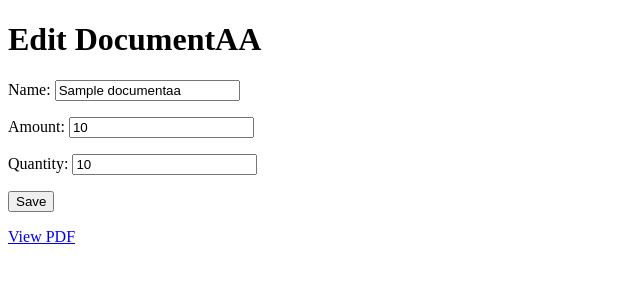
After one commit to gcca/plaza-mkforms, a Django app: page /plaza/mkforms/documentaa/1/edit/ in a window 1280 px wide. The commit adds this page. Shown: the top 300 px of the page, without its empty margins (0-640 px from the left). Run offline with Django 5.2, Linux system fonts and the light colour scheme; tables that the repository leaves empty hold one stand-in row (values such as "Sample post").

Commit message:
20251208210711

```diff
--- /dev/null
+++ b/plaza_mkforms/templates/plaza_mkforms/documentaa/edit.html
@@ -0,0 +1,15 @@
+<!DOCTYPE html>
+<html>
+<head>
+    <title>Edit DocumentAA</title>
+</head>
+<body>
+    <h1>Edit DocumentAA</h1>
+    <form method="post">
+        {% csrf_token %}
+        {{ form.as_p }}
+        <button type="submit">Save</button>
+    </form>
+    <p><a href="{% url 'plaza-mkforms:documentaa-pdf' pk=object.pk %}">View PDF</a></p>
+</body>
+</html>
--- a/plaza_mkforms/templates/plaza_mkforms/documentaa/list.html
+++ b/plaza_mkforms/templates/plaza_mkforms/documentaa/list.html
@@ -7,7 +7,7 @@
     <h1>DocumentAA List</h1>
     <ul>
         {% for document in object_list %}
-        <li>{{ document.name }} - Amount: {{ document.amount }} - Quantity: {{ document.quantity }}</li>
+        <li><a href="{% url 'plaza-mkforms:documentaa-edit' pk=document.pk %}">{{ document.name }} - Amount: {{ document.amount }} - Quantity: {{ document.quantity }}</a></li>
         {% endfor %}
     </ul>
     <a href="{% url 'plaza-mkforms:documentaa-create' %}">Create New DocumentAA</a>
--- a/plaza_mkforms/urls.py
+++ b/plaza_mkforms/urls.py
@@ -15,4 +15,14 @@ urlpatterns = [
         plaza_mkforms.views.DocumentAACreateView.as_view(),
         name="documentaa-create",
     ),
+    django.urls.path(
+        "documentaa/<int:pk>/edit/",
+        plaza_mkforms.views.DocumentAAEditView.as_view(),
+        name="documentaa-edit",
+    ),
+    django.urls.path(
+        "documentaa/<int:pk>/pdf/",
+        plaza_mkforms.views.PDFView.as_view(),
+        name="documentaa-pdf",
+    ),
 ]
--- a/plaza_mkforms/views.py
+++ b/plaza_mkforms/views.py
@@ -1,5 +1,10 @@
+import io
+
+import django.http
 import django.urls
 import django.views.generic
+import reportlab.lib.pagesizes
+import reportlab.pdfgen
 
 import plaza_mkforms.models
 
@@ -14,3 +19,37 @@ class DocumentAACreateView(django.views.generic.CreateView):
     fields = ["name", "amount", "quantity"]
     template_name = "plaza_mkforms/documentaa/create.html"
     success_url = django.urls.reverse_lazy("plaza-mkforms:documentaa-list")
+
+
+class DocumentAAEditView(django.views.generic.UpdateView):
+    model = plaza_mkforms.models.DocumentAA
+    fields = ["name", "amount", "quantity"]
+    template_name = "plaza_mkforms/documentaa/edit.html"
+    success_url = django.urls.reverse_lazy("plaza-mkforms:documentaa-list")
+
+
+class PDFView(django.views.generic.DetailView):
+    model = plaza_mkforms.models.DocumentAA
+
+    def get(self, request, *args, **kwargs):
+        document = self.get_object()
+        # Create a PDF response
+        response = django.http.HttpResponse(content_type="application/pdf")
+        response["Content-Disposition"] = (
+            f'inline; filename="{document.name}.pdf"'
+        )
+
+        # Generate PDF using reportlab
+        buffer = io.BytesIO()
+        p = reportlab.pdfgen.canvas.Canvas(
+            buffer, pagesize=reportlab.lib.pagesizes.letter
+        )
+        p.drawString(100, 750, f"DocumentAA: {document.name}")
+        p.drawString(100, 730, f"Amount: {document.amount}")
+        p.drawString(100, 710, f"Quantity: {document.quantity}")
+        p.showPage()
+        p.save()
+        pdf = buffer.getvalue()
+        buffer.close()
+        response.write(pdf)
+        return response
--- a/pyproject.toml
+++ b/pyproject.toml
@@ -5,7 +5,7 @@ description = "Plaza MK Forms for report generation."
 authors = [
     {name = "gcca", email = "git@gcca.dev"},
 ]
-dependencies = ["Django>=6.0"]
+dependencies = ["Django>=6.0", "reportlab>=4.4.5"]
 requires-python = ">=3.13"
 readme = "README.md"
 license = {text = "AGPL-3.0-or-later"}
```
Also changed, not shown: 1 other file.
